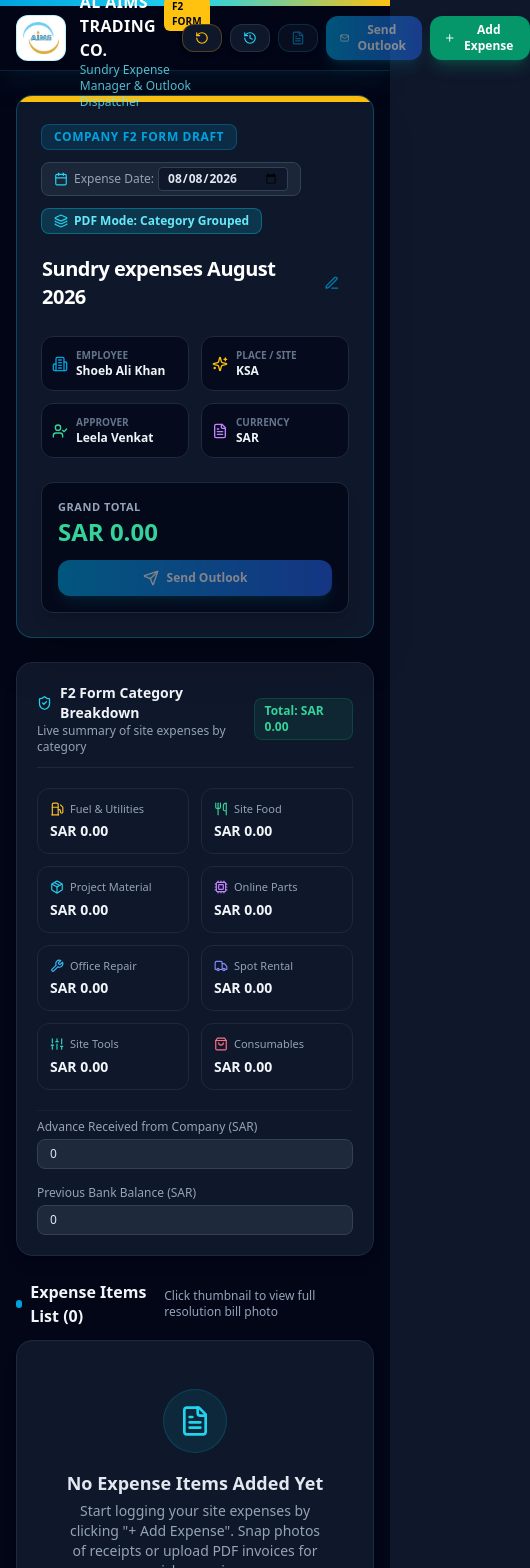
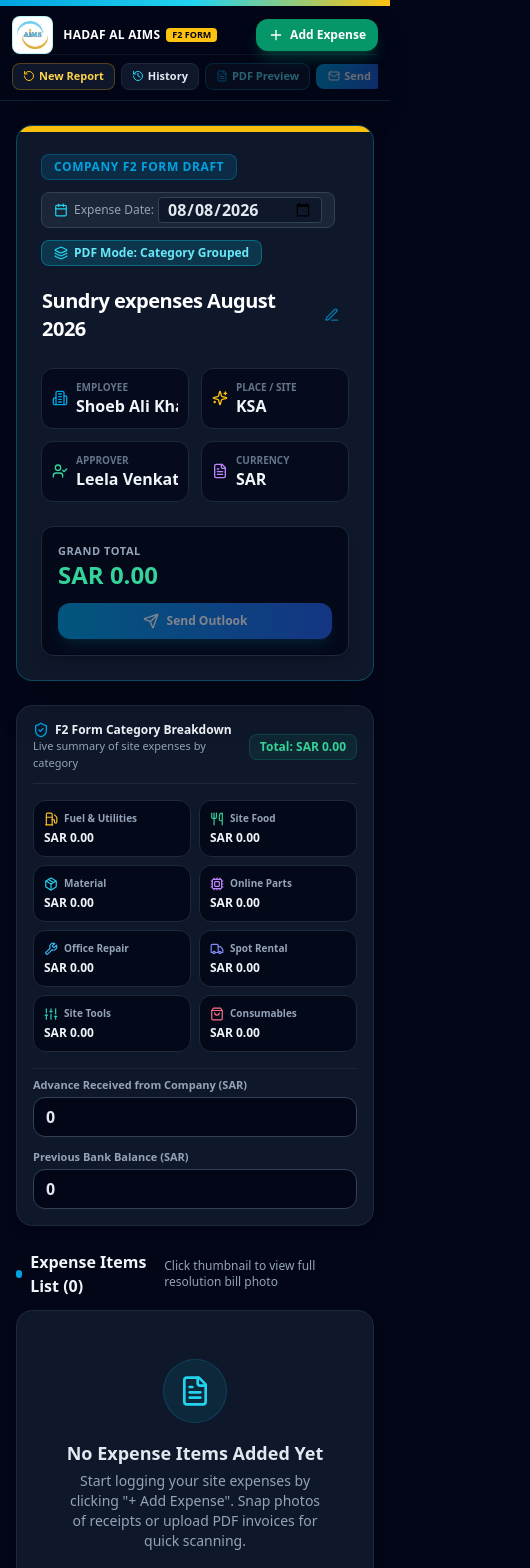
Before and after one commit to shoebkhan4/sundaryaims-expense-app, a React (Vite) app: page / in a window 390 px wide. Shown: the top 1568 px of the page, 530 px wide, since content can reach past the window. Built offline with nearby package versions, Linux system fonts and the light colour scheme.

Commit message:
fix: Optimize responsive mobile layout and viewport for iPhone Safari screens

```diff
--- a/index.html
+++ b/index.html
@@ -1,15 +1,17 @@
 <!DOCTYPE html>
-<html lang="en">
+<html lang="en" class="dark">
   <head>
     <meta charset="UTF-8" />
     <link rel="icon" type="image/svg+xml" href="/vite.svg" />
-    <meta name="viewport" content="width=device-width, initial-scale=1.0" />
-    <title>AIMS Sundry Expense Tracker & Outlook Submissions</title>
+    <meta name="viewport" content="width=device-width, initial-scale=1.0, maximum-scale=1.0, user-scalable=no, viewport-fit=cover" />
+    <meta name="theme-color" content="#020617" />
+    <title>HADAF AL AIMS TRADING CO. - Sundry Expense Manager</title>
+    <!-- Google Fonts Inter -->
     <link rel="preconnect" href="https://fonts.googleapis.com">
     <link rel="preconnect" href="https://fonts.gstatic.com" crossorigin>
-    <link href="https://fonts.googleapis.com/css2?family=Inter:wght@300;400;500;600;700&display=swap" rel="stylesheet">
+    <link href="https://fonts.googleapis.com/css2?family=Inter:wght@400;500;600;700;800;900&display=swap" rel="stylesheet">
   </head>
-  <body class="bg-slate-900 text-slate-100 font-sans antialiased min-h-screen">
+  <body class="bg-slate-950 text-slate-100 antialiased font-sans selection:bg-cyan-500 selection:text-slate-950">
     <div id="root"></div>
     <script type="module" src="/src/main.tsx"></script>
   </body>
--- a/src/components/CategoryBreakdown.tsx
+++ b/src/components/CategoryBreakdown.tsx
@@ -27,117 +27,117 @@
   const grandTotal = Object.values(categoryTotals).reduce((a, b) => a + b, 0);
 
   return (
-    <div className="bg-slate-900 border border-slate-800 rounded-2xl p-5 shadow-lg space-y-5">
+    <div className="bg-slate-900 border border-slate-800 rounded-2xl p-4 sm:p-5 shadow-lg space-y-4">
 
       <div className="flex items-center justify-between border-b border-slate-800 pb-3">
         <div>
-          <h3 className="text-sm font-bold text-slate-100 flex items-center gap-2">
-            <ShieldCheck className="w-4 h-4 text-cyan-400" />
+          <h3 className="text-xs sm:text-sm font-bold text-slate-100 flex items-center gap-1.5">
+            <ShieldCheck className="w-4 h-4 text-[#00A3E0]" />
             F2 Form Category Breakdown
           </h3>
-          <p className="text-xs text-slate-400">Live summary of site expenses by category</p>
+          <p className="text-[11px] text-slate-400">Live summary of site expenses by category</p>
         </div>
-        <span className="text-xs font-semibold px-2.5 py-1 rounded-lg bg-emerald-500/10 text-emerald-400 border border-emerald-500/20">
+        <span className="text-xs font-black px-2.5 py-1 rounded-lg bg-emerald-500/10 text-emerald-400 border border-emerald-500/20 shrink-0">
           Total: SAR {grandTotal.toFixed(2)}
         </span>
       </div>
 
-      {/* Category Pills Grid */}
-      <div className="grid grid-cols-2 sm:grid-cols-4 lg:grid-cols-8 gap-3">
+      {/* Category Pills Grid (Mobile Optimized) */}
+      <div className="grid grid-cols-2 sm:grid-cols-4 lg:grid-cols-8 gap-2 sm:gap-3">
 
         {/* Fuel / Utilities */}
-        <div className="bg-slate-850 border border-slate-800 rounded-xl p-3">
+        <div className="bg-slate-950/80 border border-slate-800 rounded-xl p-2.5 sm:p-3">
           <div className="flex items-center space-x-1.5 text-slate-400 mb-1">
             <Fuel className="w-3.5 h-3.5 text-amber-400 shrink-0" />
-            <span className="text-[11px] font-medium truncate">Fuel & Utilities</span>
+            <span className="text-[10px] sm:text-[11px] font-semibold truncate">Fuel & Utilities</span>
           </div>
-          <span className="text-sm font-bold text-slate-100 block">SAR {categoryTotals.fuel.toFixed(2)}</span>
+          <span className="text-xs sm:text-sm font-extrabold text-slate-100 block">SAR {categoryTotals.fuel.toFixed(2)}</span>
         </div>
 
         {/* Site Food */}
-        <div className="bg-slate-850 border border-slate-800 rounded-xl p-3">
+        <div className="bg-slate-950/80 border border-slate-800 rounded-xl p-2.5 sm:p-3">
           <div className="flex items-center space-x-1.5 text-slate-400 mb-1">
             <Utensils className="w-3.5 h-3.5 text-emerald-400 shrink-0" />
-            <span className="text-[11px] font-medium truncate">Site Food</span>
+            <span className="text-[10px] sm:text-[11px] font-semibold truncate">Site Food</span>
           </div>
-          <span className="text-sm font-bold text-slate-100 block">SAR {categoryTotals.food.toFixed(2)}</span>
+          <span className="text-xs sm:text-sm font-extrabold text-slate-100 block">SAR {categoryTotals.food.toFixed(2)}</span>
         </div>
 
         {/* Project Material */}
-        <div className="bg-slate-850 border border-slate-800 rounded-xl p-3">
+        <div className="bg-slate-950/80 border border-slate-800 rounded-xl p-2.5 sm:p-3">
           <div className="flex items-center space-x-1.5 text-slate-400 mb-1">
             <Package className="w-3.5 h-3.5 text-cyan-400 shrink-0" />
-            <span className="text-[11px] font-medium truncate">Project Material</span>
+            <span className="text-[10px] sm:text-[11px] font-semibold truncate">Material</span>
           </div>
-          <span className="text-sm font-bold text-slate-100 block">SAR {categoryTotals.material.toFixed(2)}</span>
+          <span className="text-xs sm:text-sm font-extrabold text-slate-100 block">SAR {categoryTotals.material.toFixed(2)}</span>
         </div>
 
         {/* Online Parts */}
-        <div className="bg-slate-850 border border-slate-800 rounded-xl p-3">
+        <div className="bg-slate-950/80 border border-slate-800 rounded-xl p-2.5 sm:p-3">
           <div className="flex items-center space-x-1.5 text-slate-400 mb-1">
             <Cpu className="w-3.5 h-3.5 text-purple-400 shrink-0" />
-            <span className="text-[11px] font-medium truncate">Online Parts</span>
+            <span className="text-[10px] sm:text-[11px] font-semibold truncate">Online Parts</span>
           </div>
-          <span className="text-sm font-bold text-slate-100 block">SAR {categoryTotals.onlineParts.toFixed(2)}</span>
+          <span className="text-xs sm:text-sm font-extrabold text-slate-100 block">SAR {categoryTotals.onlineParts.toFixed(2)}</span>
         </div>
 
         {/* Office Repair */}
-        <div className="bg-slate-850 border border-slate-800 rounded-xl p-3">
+        <div className="bg-slate-950/80 border border-slate-800 rounded-xl p-2.5 sm:p-3">
           <div className="flex items-center space-x-1.5 text-slate-400 mb-1">
             <Wrench className="w-3.5 h-3.5 text-sky-400 shrink-0" />
-            <span className="text-[11px] font-medium truncate">Office Repair</span>
+            <span className="text-[10px] sm:text-[11px] font-semibold truncate">Office Repair</span>
           </div>
-          <span className="text-sm font-bold text-slate-100 block">SAR {categoryTotals.repair.toFixed(2)}</span>
+          <span className="text-xs sm:text-sm font-extrabold text-slate-100 block">SAR {categoryTotals.repair.toFixed(2)}</span>
         </div>
 
         {/* Spot Rental */}
-        <div className="bg-slate-850 border border-slate-800 rounded-xl p-3">
+        <div className="bg-slate-950/80 border border-slate-800 rounded-xl p-2.5 sm:p-3">
           <div className="flex items-center space-x-1.5 text-slate-400 mb-1">
             <Truck className="w-3.5 h-3.5 text-indigo-400 shrink-0" />
-            <span className="text-[11px] font-medium truncate">Spot Rental</span>
+            <span className="text-[10px] sm:text-[11px] font-semibold truncate">Spot Rental</span>
           </div>
-          <span className="text-sm font-bold text-slate-100 block">SAR {categoryTotals.rental.toFixed(2)}</span>
+          <span className="text-xs sm:text-sm font-extrabold text-slate-100 block">SAR {categoryTotals.rental.toFixed(2)}</span>
         </div>
 
         {/* Tools */}
-        <div className="bg-slate-850 border border-slate-800 rounded-xl p-3">
+        <div className="bg-slate-950/80 border border-slate-800 rounded-xl p-2.5 sm:p-3">
           <div className="flex items-center space-x-1.5 text-slate-400 mb-1">
             <Sliders className="w-3.5 h-3.5 text-teal-400 shrink-0" />
-            <span className="text-[11px] font-medium truncate">Site Tools</span>
+            <span className="text-[10px] sm:text-[11px] font-semibold truncate">Site Tools</span>
           </div>
-          <span className="text-sm font-bold text-slate-100 block">SAR {categoryTotals.tools.toFixed(2)}</span>
+          <span className="text-xs sm:text-sm font-extrabold text-slate-100 block">SAR {categoryTotals.tools.toFixed(2)}</span>
         </div>
 
         {/* Consumables */}
-        <div className="bg-slate-850 border border-slate-800 rounded-xl p-3">
+        <div className="bg-slate-950/80 border border-slate-800 rounded-xl p-2.5 sm:p-3">
           <div className="flex items-center space-x-1.5 text-slate-400 mb-1">
             <ShoppingBag className="w-3.5 h-3.5 text-rose-400 shrink-0" />
-            <span className="text-[11px] font-medium truncate">Consumables</span>
+            <span className="text-[10px] sm:text-[11px] font-semibold truncate">Consumables</span>
           </div>
-          <span className="text-sm font-bold text-slate-100 block">SAR {categoryTotals.consumable.toFixed(2)}</span>
+          <span className="text-xs sm:text-sm font-extrabold text-slate-100 block">SAR {categoryTotals.consumable.toFixed(2)}</span>
         </div>
 
       </div>
 
       {/* Advance & Previous Balance Inputs */}
-      <div className="grid grid-cols-1 sm:grid-cols-2 gap-4 pt-2 border-t border-slate-800/60 text-xs">
+      <div className="grid grid-cols-1 sm:grid-cols-2 gap-3 pt-2 border-t border-slate-800/80 text-xs">
         <div>
-          <label className="block text-slate-400 font-medium mb-1">Advance Received from Company (SAR)</label>
+          <label className="block text-slate-400 font-semibold mb-1 text-[11px]">Advance Received from Company (SAR)</label>
           <input
             type="number"
             value={headerInfo.advanceFromCompany}
             onChange={(e) => onUpdateHeaderInfo({ advanceFromCompany: parseFloat(e.target.value) || 0 })}
-            className="w-full bg-slate-800 border border-slate-700 rounded-lg px-3 py-1.5 text-slate-200 focus:outline-none focus:border-cyan-500"
+            className="w-full bg-slate-950 border border-slate-700 rounded-xl px-3 py-2 text-slate-200 focus:outline-none focus:border-cyan-500 font-bold"
           />
         </div>
 
         <div>
-          <label className="block text-slate-400 font-medium mb-1">Previous Bank Balance (SAR)</label>
+          <label className="block text-slate-400 font-semibold mb-1 text-[11px]">Previous Bank Balance (SAR)</label>
           <input
             type="number"
             value={headerInfo.previousBalance}
             onChange={(e) => onUpdateHeaderInfo({ previousBalance: parseFloat(e.target.value) || 0 })}
-            className="w-full bg-slate-800 border border-slate-700 rounded-lg px-3 py-1.5 text-slate-200 focus:outline-none focus:border-cyan-500"
+            className="w-full bg-slate-950 border border-slate-700 rounded-xl px-3 py-2 text-slate-200 focus:outline-none focus:border-cyan-500 font-bold"
           />
         </div>
       </div>
--- a/src/components/Navbar.tsx
+++ b/src/components/Navbar.tsx
@@ -23,88 +23,87 @@
   grandTotal
 }) => {
   return (
-    <header className="sticky top-0 z-30 bg-slate-950/95 backdrop-blur-md border-b border-cyan-900/40 shadow-xl shadow-cyan-950/20">
+    <header className="sticky top-0 z-30 bg-slate-950/95 backdrop-blur-md border-b border-cyan-900/40 shadow-xl">
 
       {/* Top Yellow & Cyan AIMS Accent Bar */}
       <div className="h-1.5 w-full bg-gradient-to-r from-[#00A3E0] via-cyan-400 to-[#FFC20E]" />
 
-      <div className="max-w-7xl mx-auto px-4 sm:px-6 lg:px-8 h-16 flex items-center justify-between">
+      <div className="max-w-7xl mx-auto px-3 sm:px-6 lg:px-8 py-2.5">
+
+        {/* Main Row */}
+        <div className="flex items-center justify-between gap-2">
 
           {/* Left: Official AIMS Logo & Company Title */}
-        <div className="flex items-center space-x-3.5">
-          {/* Actual AIMS Official Logo Image */}
-          <div className="bg-white p-1.5 rounded-xl shadow-md border border-cyan-400/30 flex items-center justify-center shrink-0">
+          <div className="flex items-center space-x-2.5 min-w-0">
+            <div className="bg-white p-1 rounded-lg shadow-md border border-cyan-400/30 flex items-center justify-center shrink-0">
               <img
                 src={AIMS_LOGO_BASE64}
                 alt="HADAF AL AIMS TRADING CO. Logo"
-              className="h-8 w-auto object-contain"
+                className="h-7 sm:h-8 w-auto object-contain"
               />
             </div>
 
-          <div>
-            <div className="flex items-center space-x-2">
-              <h1 className="text-base font-black text-white tracking-wide">HADAF AL AIMS TRADING CO.</h1>
-              <span className="text-[10px] uppercase font-black px-2 py-0.5 rounded-md bg-[#FFC20E] text-slate-950 shadow-sm">
+            <div className="min-w-0">
+              <div className="flex items-center space-x-1.5">
+                <h1 className="text-xs sm:text-sm font-black text-white tracking-wide truncate">HADAF AL AIMS</h1>
+                <span className="text-[9px] uppercase font-black px-1.5 py-0.2 rounded bg-[#FFC20E] text-slate-950 shrink-0">
                   F2 FORM
                 </span>
               </div>
-            <p className="text-xs text-cyan-300/80 font-medium">Sundry Expense Manager & Outlook Dispatcher</p>
+              <p className="text-[10px] text-cyan-300/80 font-medium truncate hidden sm:block">Sundry Expense Manager & Outlook Dispatcher</p>
             </div>
           </div>
 
-        {/* Center/Right Actions */}
-        <div className="flex items-center space-x-2 sm:space-x-2.5">
+          {/* Right Primary Action on Mobile */}
+          <div className="flex items-center space-x-2 shrink-0">
 
-          {/* Running Total Badge */}
-          <div className="hidden md:flex flex-col text-right pr-2">
+            {/* Running Total Badge (Desktop) */}
+            <div className="hidden lg:flex flex-col text-right pr-2">
               <span className="text-[10px] uppercase tracking-wider text-slate-400 font-semibold">Grand Total</span>
               <span className="text-sm font-black text-emerald-400">SAR {grandTotal.toFixed(2)}</span>
             </div>
 
-          {/* Start New Blank Report Button */}
+            {/* Desktop Action Buttons */}
+            <div className="hidden sm:flex items-center space-x-2">
               <button
                 onClick={onStartNewReport}
                 className="flex items-center space-x-1 px-3 py-1.5 rounded-xl bg-slate-900 hover:bg-slate-800 text-amber-300 text-xs font-semibold transition border border-amber-500/30 shadow-md"
-            title="Clear items and start a new blank expense report"
               >
                 <RotateCcw className="w-3.5 h-3.5 text-[#FFC20E]" />
-            <span className="hidden sm:inline">New Blank Report</span>
+                <span>New Blank Report</span>
               </button>
 
-          {/* History Button (2026 Submissions) */}
               <button
                 onClick={onOpenHistoryDrawer}
                 className="flex items-center space-x-1 px-3 py-1.5 rounded-xl bg-slate-900 hover:bg-slate-800 text-slate-200 text-xs font-semibold transition border border-slate-700/60 shadow-md"
-            title="Inspect past submitted expense reports"
               >
                 <History className="w-3.5 h-3.5 text-cyan-400" />
-            <span className="hidden sm:inline">Sent History</span>
+                <span>Sent History</span>
               </button>
 
-          {/* PDF Preview Button */}
               <button
                 onClick={onOpenPdfPreview}
                 disabled={totalExpensesCount === 0}
-            className="flex items-center space-x-1 px-3 py-1.5 rounded-xl bg-slate-900 hover:bg-slate-800 text-cyan-300 text-xs font-semibold transition border border-cyan-500/40 disabled:opacity-50 disabled:cursor-not-allowed shadow-md"
+                className="flex items-center space-x-1 px-3 py-1.5 rounded-xl bg-slate-900 hover:bg-slate-800 text-cyan-300 text-xs font-semibold transition border border-cyan-500/40 disabled:opacity-50 shadow-md"
               >
                 <FileText className="w-3.5 h-3.5 text-[#00A3E0]" />
-            <span className="hidden sm:inline">Preview PDF</span>
+                <span>Preview PDF</span>
               </button>
 
-          {/* Send via Outlook Button */}
               <button
                 onClick={onOpenOutlookModal}
                 disabled={totalExpensesCount === 0}
-            className="flex items-center space-x-1.5 px-3.5 py-1.5 rounded-xl bg-gradient-to-r from-[#00A3E0] to-blue-600 hover:from-cyan-400 hover:to-blue-500 text-white text-xs font-bold shadow-lg shadow-cyan-500/25 transition disabled:opacity-50 disabled:cursor-not-allowed"
+                className="flex items-center space-x-1.5 px-3.5 py-1.5 rounded-xl bg-gradient-to-r from-[#00A3E0] to-blue-600 hover:from-cyan-400 hover:to-blue-500 text-white text-xs font-bold shadow-lg shadow-cyan-500/25 transition disabled:opacity-50"
               >
                 <Mail className="w-3.5 h-3.5" />
                 <span>Send Outlook</span>
               </button>
+            </div>
 
-          {/* Add Expense Modal Trigger */}
+            {/* Primary Green "+ Add Expense" Button (Mobile & Desktop) */}
             <button
               onClick={onOpenAddModal}
-            className="flex items-center space-x-1.5 px-3.5 py-1.5 rounded-xl bg-emerald-600 hover:bg-emerald-500 text-white text-xs font-extrabold shadow-lg shadow-emerald-600/30 transition transform active:scale-95"
+              className="flex items-center space-x-1.5 px-3 py-2 sm:px-3.5 sm:py-1.5 rounded-xl bg-emerald-600 hover:bg-emerald-500 active:scale-95 text-white text-xs font-extrabold shadow-lg shadow-emerald-600/30 transition shrink-0"
             >
               <Plus className="w-4 h-4" />
               <span>Add Expense</span>
@@ -113,6 +112,47 @@
           </div>
 
         </div>
+
+        {/* Mobile Horizontal Sub-Navbar Actions (iPhone optimized) */}
+        <div className="flex sm:hidden items-center justify-between gap-1.5 pt-2 border-t border-slate-900/80 overflow-x-auto no-scrollbar">
+
+          <button
+            onClick={onStartNewReport}
+            className="flex items-center justify-center space-x-1 px-2.5 py-1 rounded-lg bg-slate-900 text-amber-300 text-[11px] font-semibold border border-amber-500/30 shrink-0"
+          >
+            <RotateCcw className="w-3 h-3 text-[#FFC20E]" />
+            <span>New Report</span>
+          </button>
+
+          <button
+            onClick={onOpenHistoryDrawer}
+            className="flex items-center justify-center space-x-1 px-2.5 py-1 rounded-lg bg-slate-900 text-slate-200 text-[11px] font-semibold border border-slate-800 shrink-0"
+          >
+            <History className="w-3 h-3 text-cyan-400" />
+            <span>History</span>
+          </button>
+
+          <button
+            onClick={onOpenPdfPreview}
+            disabled={totalExpensesCount === 0}
+            className="flex items-center justify-center space-x-1 px-2.5 py-1 rounded-lg bg-slate-900 text-cyan-300 text-[11px] font-semibold border border-cyan-500/40 disabled:opacity-40 shrink-0"
+          >
+            <FileText className="w-3 h-3 text-[#00A3E0]" />
+            <span>PDF Preview</span>
+          </button>
+
+          <button
+            onClick={onOpenOutlookModal}
+            disabled={totalExpensesCount === 0}
+            className="flex items-center justify-center space-x-1 px-3 py-1 rounded-lg bg-gradient-to-r from-[#00A3E0] to-blue-600 text-white text-[11px] font-bold shadow-md disabled:opacity-40 shrink-0"
+          >
+            <Mail className="w-3 h-3" />
+            <span>Send</span>
+          </button>
+
+        </div>
+
+      </div>
     </header>
   );
 };
--- a/src/index.css
+++ b/src/index.css
@@ -3,8 +3,16 @@
 @tailwind utilities;
 
 @layer base {
-  body {
-    @apply bg-slate-950 text-slate-100 font-sans antialiased selection:bg-blue-500 selection:text-white;
+  html {
+    font-family: 'Inter', system-ui, -apple-system, BlinkMacSystemFont, 'Segoe UI', Roboto, Oxygen, Ubuntu, Cantarell, sans-serif;
+    -webkit-tap-highlight-color: transparent;
+  }
+
+  /* Prevent iOS Safari automatic zoom on focus */
+  @media screen and (max-width: 768px) {
+    input, select, textarea {
+      font-size: 16px !important;
+    }
   }
 }
 
@@ -15,14 +23,14 @@
 }
 
 ::-webkit-scrollbar-track {
-  background: rgba(15, 23, 42, 0.6);
+  background: #020617;
 }
 
 ::-webkit-scrollbar-thumb {
-  background: rgba(51, 65, 85, 0.8);
+  background: #1e293b;
   border-radius: 9999px;
 }
 
 ::-webkit-scrollbar-thumb:hover {
-  background: rgba(71, 85, 105, 1);
+  background: #00A3E0;
 }
```
Lines whose indentation alone changed are shown as unchanged.
